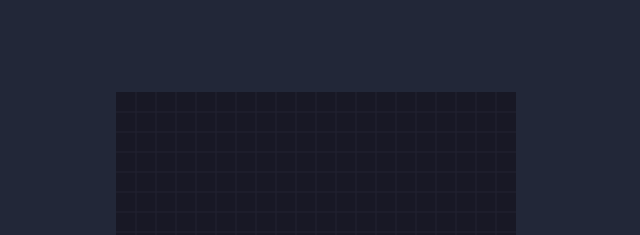
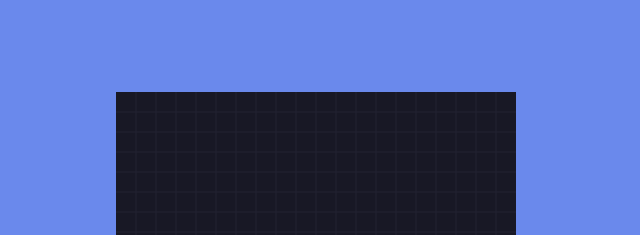
Before and after one commit to zamanmayed1/snake-game, a plain HTML site: page index.html in a window 1280 px wide. Shown: the part 81-316 px from the top of the page, without its empty margins (319-959 px from the left). Drawn offline with Linux system fonts and the light colour scheme.

Commit message:
canvas color chang

```diff
--- a/style.css
+++ b/style.css
@@ -18,7 +18,7 @@
     color: #6e7888;
   }
   body {
-    background-color: #222738;
+    background-color: #6a89ec;
     display: flex;
     justify-content: center;
     align-items: center;
```
